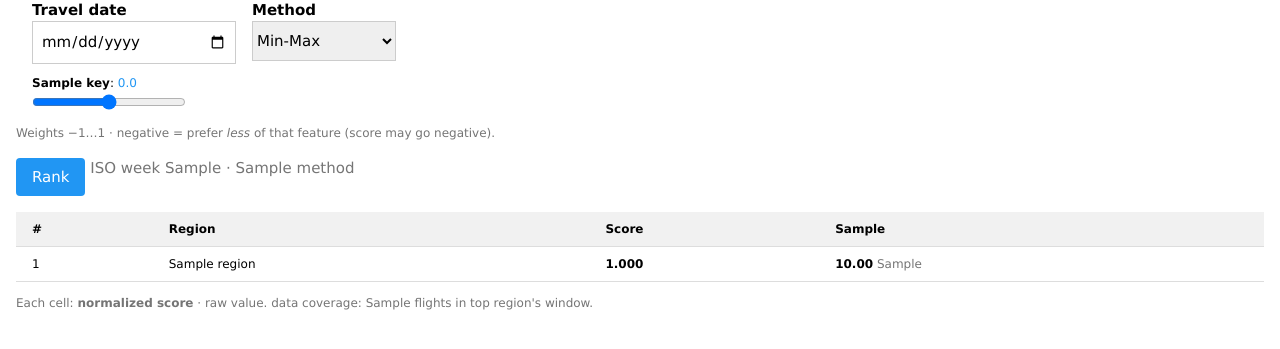
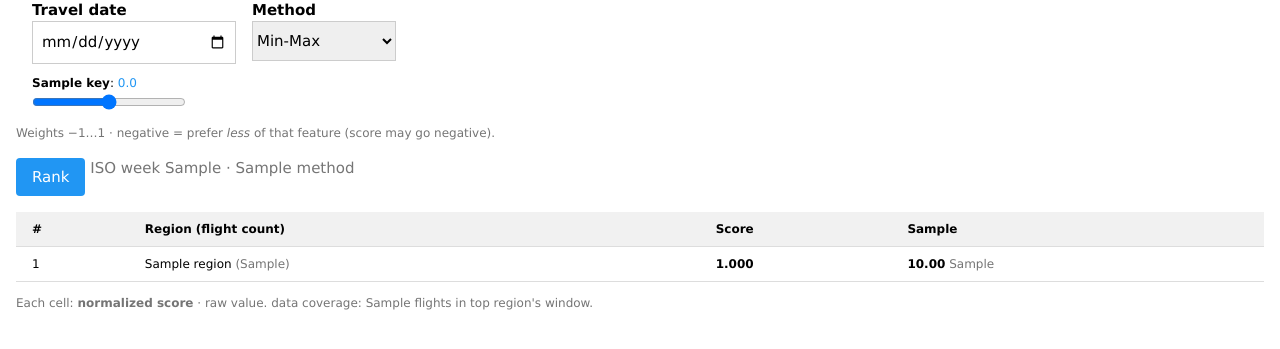
Before and after one commit to rappakos/paraglider-vacations, a FastAPI app: template app/templates/index.html in a window 1280 px wide. Shown: the part 114-463 px from the top of the page. Run offline with FastAPI, Linux system fonts and the light colour scheme; the template is opened without the code that fills it: most values are stand-ins (such as "Sample title", 1, 10 or a date in 2020).

Commit message:
Glider vacations -show flight counts

```diff
--- a/app/templates/index.html
+++ b/app/templates/index.html
@@ -38,7 +38,7 @@
     <thead class="w3-light-grey">
       <tr>
         <th>#</th>
-        <th>Region</th>
+        <th>Region (flight count)</th>
         <th>Score</th>
         {% for f in active_features %}<th>{{ f }}</th>{% endfor %}
       </tr>
@@ -47,7 +47,7 @@
       {% for r in regions %}
       <tr>
         <td>{{ r.rank }}</td>
-        <td>{{ r.name }}</td>
+        <td>{{ r.name }} <span class="w3-text-grey">({{ r.data_coverage.flights_in_window }})</span></td>
         <td><b>{{ "%.3f"|format(r.total_score) }}</b></td>
         {% for f in active_features %}
         <td>
```
